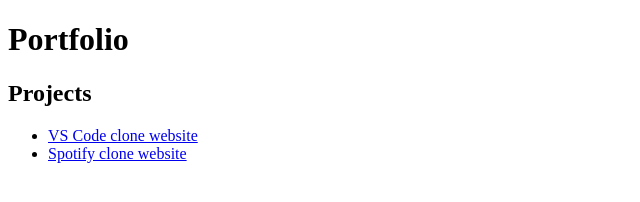
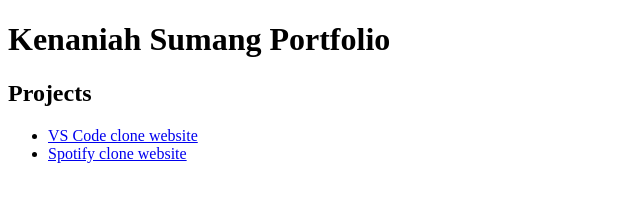
Before and after one commit to KenSumang/Kenaniah-Sumang-Portfolio, a plain HTML site: page dist/index.html in a window 1280 px wide. Shown: the whole page, without its empty margins (0-640 px from the left). Drawn offline with Linux system fonts and the light colour scheme.

Commit message:
renamed heading 1

```diff
--- a/dist/index.html
+++ b/dist/index.html
@@ -6,7 +6,7 @@
     <title>Portfolio</title>
 </head>
 <body>
-    <h1>Portfolio</h1>
+    <h1>Kenaniah Sumang Portfolio</h1>
 
     <section>
         <h2>Projects</h2>
```
